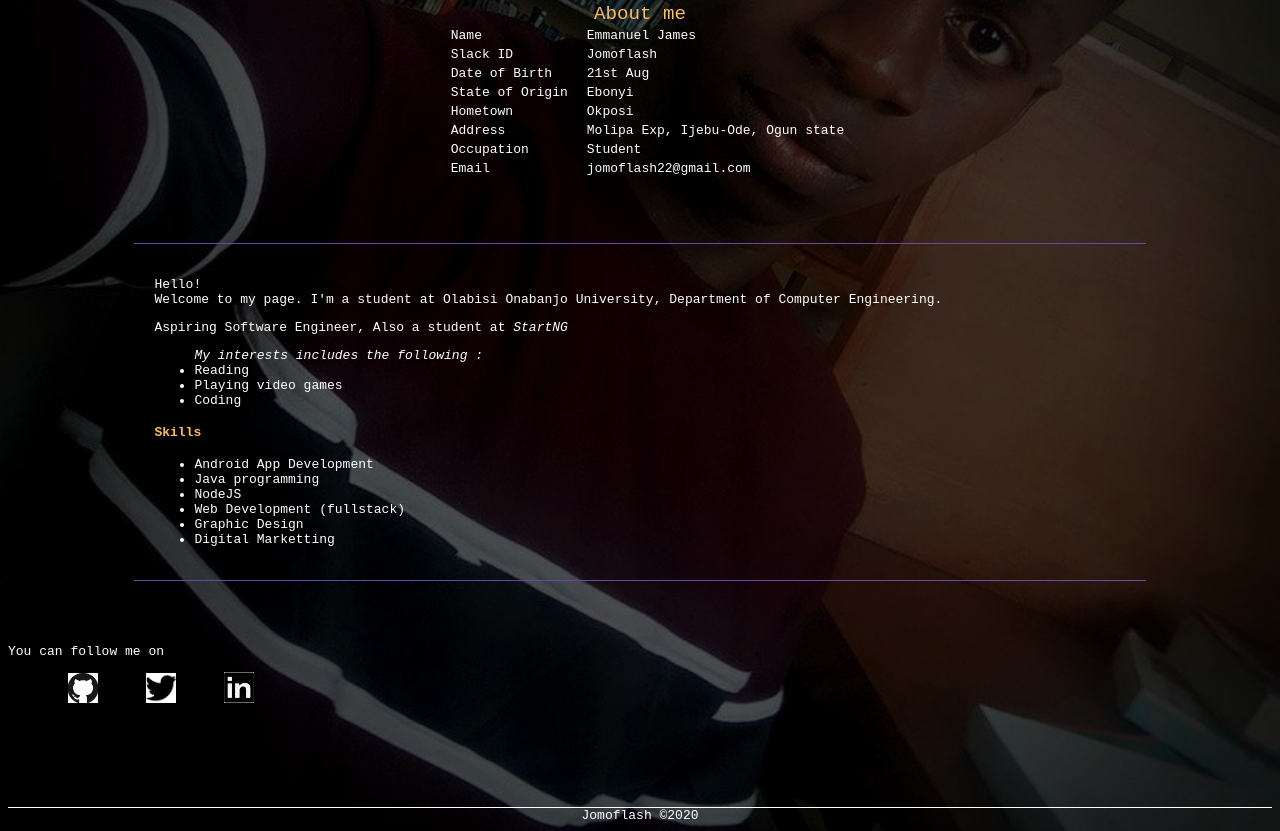
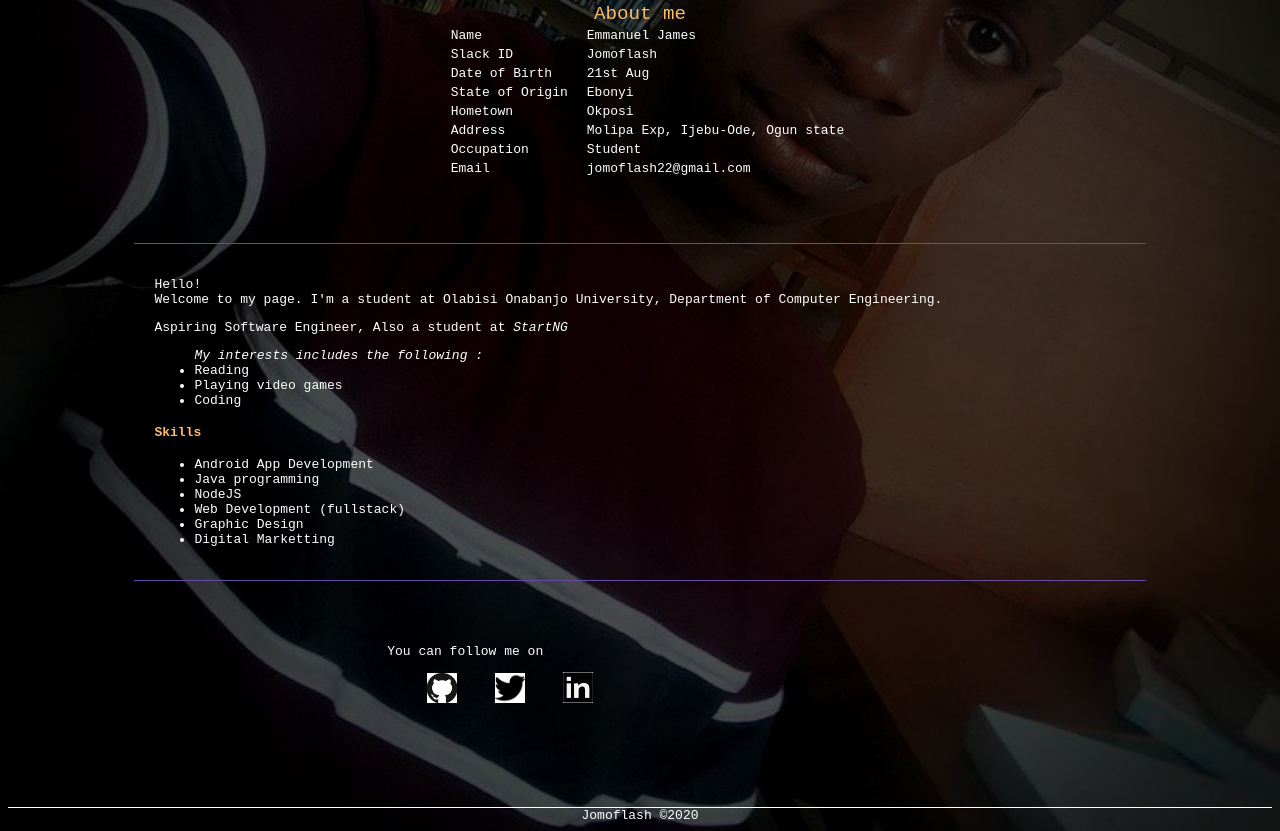
Before and after one commit to Jomoflash/online-profile, a plain HTML site: page index.html in a window 1280 px wide. Shown: the part 388-1219 px from the top of the page. Drawn offline with Linux system fonts and the light colour scheme.

Commit message:
Slight modification

```diff
--- a/index.html
+++ b/index.html
@@ -67,7 +67,7 @@
           </ul>
 
       </section>
-      <section>
+      <section class="right-mg">
           <p>You can follow me on</p>
           <ul class="link-icon">
               <li><a href="https://github.com/Jomoflash"><img src="icons/github.jpeg" alt="github link"></a></li>
--- a/style.css
+++ b/style.css
@@ -56,10 +56,15 @@ h4 {
 .link-icon li {
     list-style: none;
     display: inline;
-    margin: 20px;
+    margin-right: 30px;
+
 
 }
 
 .link-icon img {
     width: 30px;
 }
+
+.right-mg {
+  margin-left: 30%;
+}
```
